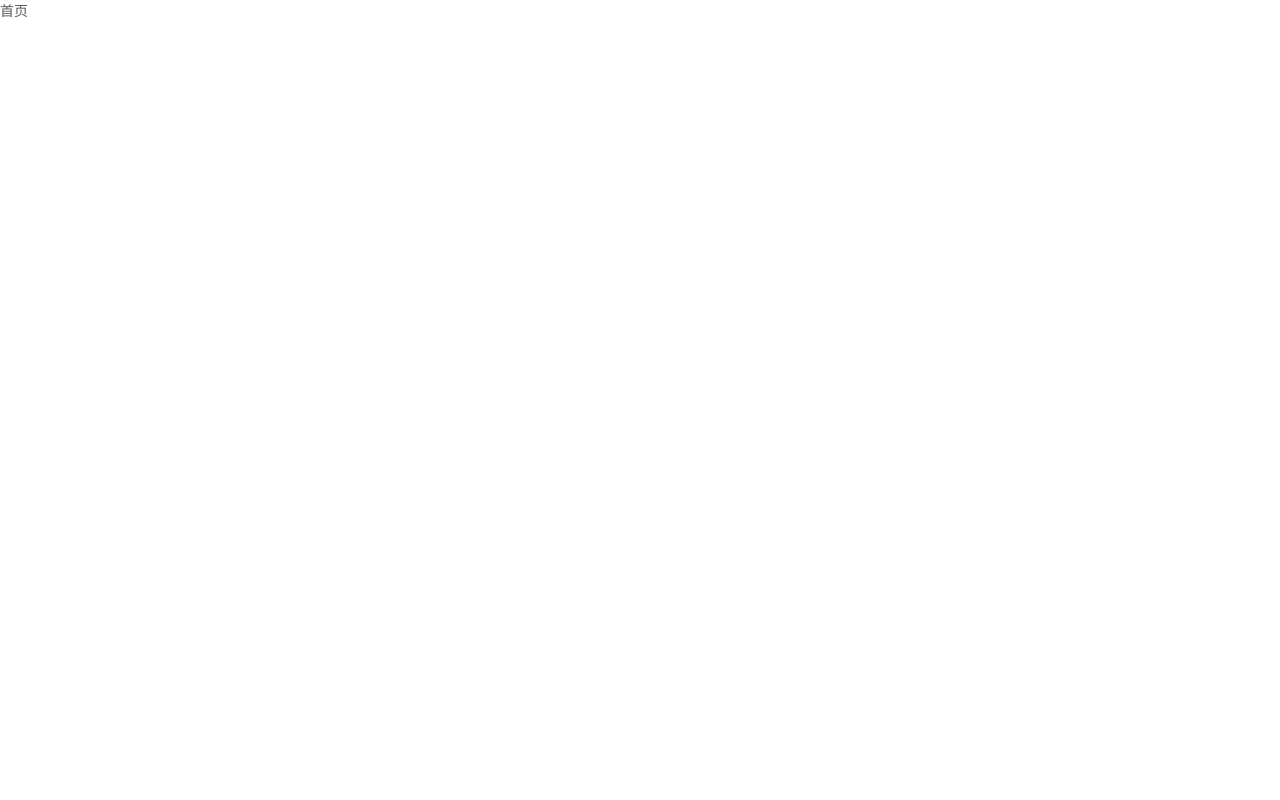
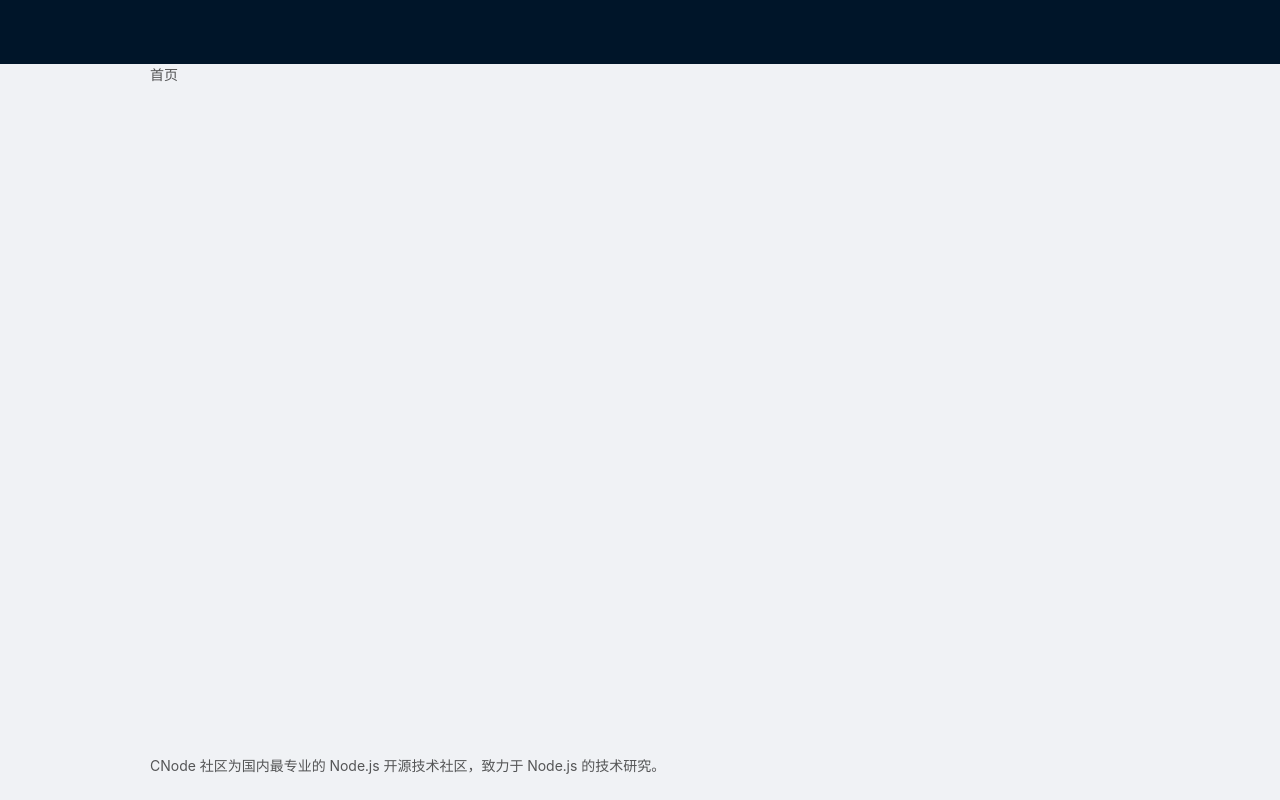
Before and after one commit to parachuterwu/react-hook-cnode, a React (Create React App) app: page / in a window 1280 px wide. Built offline with nearby package versions, Linux system fonts and the light colour scheme.

Commit message:
add header and footer

```diff
--- a/src/App.js
+++ b/src/App.js
@@ -1,12 +1,19 @@
 import React from 'react';
 import { Route, Switch } from 'react-router-dom';
+import { Layout } from 'antd';
+
+import Header from './components/Header';
+import Footer from './components/Footer';
 
 import { routes } from './router';
 import './static/css/index.css';
 
 const App = () => {
     return (
-        <div className="App">
+        <Layout className="page">
+            <Header />
+            <Layout.Content>
+                <div className="wrap">
                     <Switch>
                         {routes.map((routeData, index) => {
                             return (
@@ -22,6 +29,9 @@ const App = () => {
                         })}
                     </Switch>
                 </div>
+            </Layout.Content>
+            <Footer />
+        </Layout>
     );
 };
 
--- /dev/null
+++ b/src/components/Footer.js
@@ -0,0 +1,12 @@
+import React from 'react';
+import { Layout } from 'antd';
+
+const Footer = () => {
+    return (
+        <Layout.Footer id="footer">
+            <p className="wrap">CNode 社区为国内最专业的 Node.js 开源技术社区，致力于 Node.js 的技术研究。</p>
+        </Layout.Footer>
+    );
+};
+
+export default Footer;
--- /dev/null
+++ b/src/components/Header.js
@@ -0,0 +1,14 @@
+import React from 'react';
+import { Affix, Layout } from 'antd';
+
+const Header = () => {
+    return (
+        <Affix offsetTop={0}>
+            <Layout.Header>
+                <div className="wrap"></div>
+            </Layout.Header>
+        </Affix>
+    );
+};
+
+export default Header;
--- a/src/static/css/index.css
+++ b/src/static/css/index.css
@@ -2,89 +2,111 @@
 img {
     max-width: 100%;
 }
+
 #root .page {
     min-height: 100vh;
 }
-.wrap {
-    margin: 0 5px;
-}
+
 #header {
     padding: 0;
 }
+
 #header .ant-menu {
     line-height: 64px;
 }
+
 #footer {
     padding: 24px 0;
 }
+
 #logo {
     margin: 0;
     text-align: center;
 }
+
 .wrap .topics_list {
     background: #fff;
     padding: 0 10px;
 }
+
 .wrap .index_nav {
     margin-top: 10px;
 }
+
 .topic-tag {
     margin: 0 5px;
 }
+
 .from_now {
     text-align: right;
 }
+
 .index-pagination {
     border-top: 1px solid #f0f0f0;
     padding: 10px 5px;
     background: #fff;
     display: flex;
 }
+
 .index-pagination > ul {
     margin: auto;
 }
+
 #topic .ant-card {
     margin-top: 10px;
 }
+
 .user_page .ant-card {
     margin-top: 10px;
 }
+
 .user-details {
     text-align: center;
 }
+
+.wrap {
+    margin: 0 5px;
+}
+
 /* >=576px */
 @media all and (min-width: 576px) {
     .wrap {
         margin: 0 10px;
     }
 }
+
 /* >=768px */
 @media all and (min-width: 768px) {
     .wrap {
         margin: 0 15px;
     }
+
     .wrap .topics_list {
         background: #fff;
         padding: 0 20px;
     }
 }
+
 /* >=992px */
 @media all and (min-width: 992px) {
     .wrap {
         margin: 0 20px;
     }
 }
+
 /* >=1200px */
 @media all and (min-width: 1200px) {
     .wrap {
         margin: 0 auto;
         width: 980px;
     }
+
     .wrap .topics_list {
         background: #fff;
         padding: 0 30px;
     }
 }
+
 /* >=1600px */
 @media all and (min-width: 1600px) {
     .wrap {
--- a/src/view/home/index.js
+++ b/src/view/home/index.js
@@ -1,7 +1,7 @@
 import React from 'react';
 
-const IndexPage = () => {
+const HomePage = () => {
     return <div>首页</div>;
 };
 
-export default IndexPage;
+export default HomePage;
```
Lines whose indentation alone changed are shown as unchanged.
